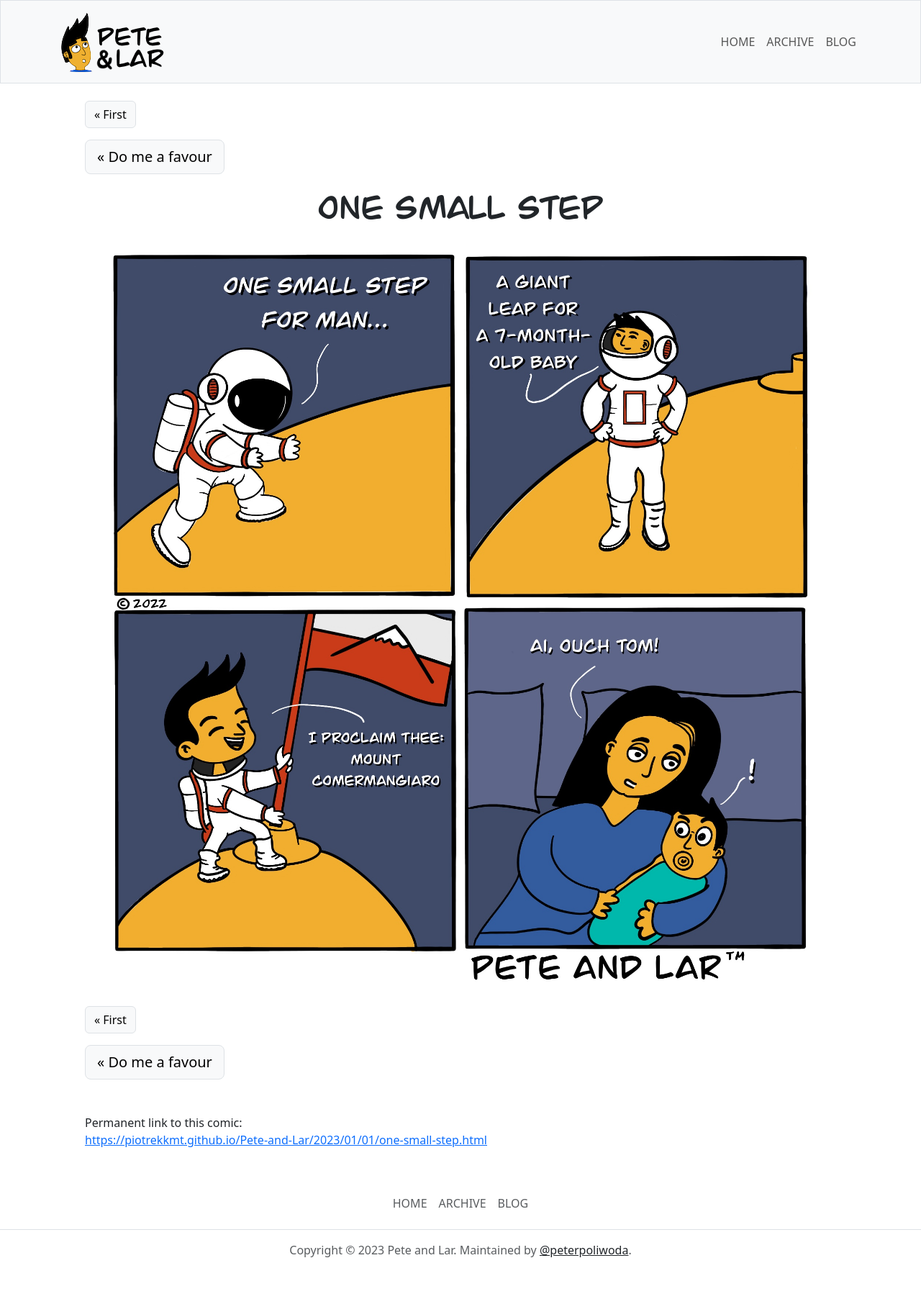
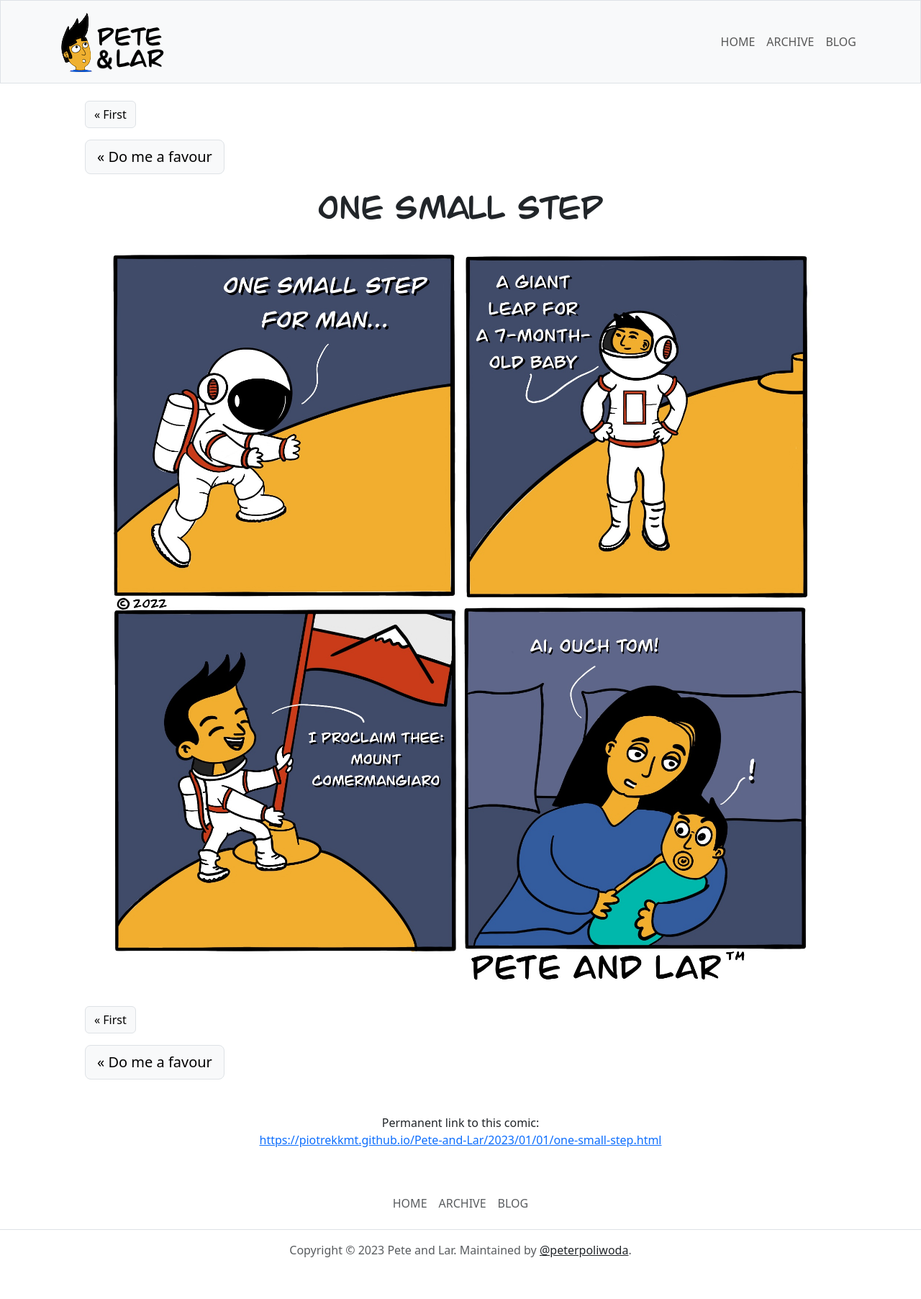
Before and after one commit to piotrekkmt/Pete-and-Lar, a Jekyll site: the page built from index.html, in a window 1280 px wide. Shown: the whole page at 72% size. Built offline with Jekyll 4.4.1, drawn with Linux system fonts in a browser that asks for light colours.

Commit message:
Center permalink

```diff
--- a/_includes/main-page.html
+++ b/_includes/main-page.html
@@ -17,7 +17,7 @@
 
   <div class="row pt-4">
     <div class="col">
-      <p class="permanent-link"> Permanent link to this comic: <br />
+      <p class="permanent-link text-center"> Permanent link to this comic: <br />
         <a href="{{post.url | absolute_url}}">{{post.url | absolute_url}}</a>
       </p>
     </div>
--- a/_layouts/post-details.html
+++ b/_layouts/post-details.html
@@ -20,7 +20,7 @@ layout: default
 
   <div class="row pt-4">
     <div class="col">
-      <p class="permanent-link"> Permanent link to this comic: <br />
+      <p class="permanent-link text-center"> Permanent link to this comic: <br />
         <a href="{{page.url | absolute_url}}">{{page.url | absolute_url}}</a>
       </p>
     </div>
```
